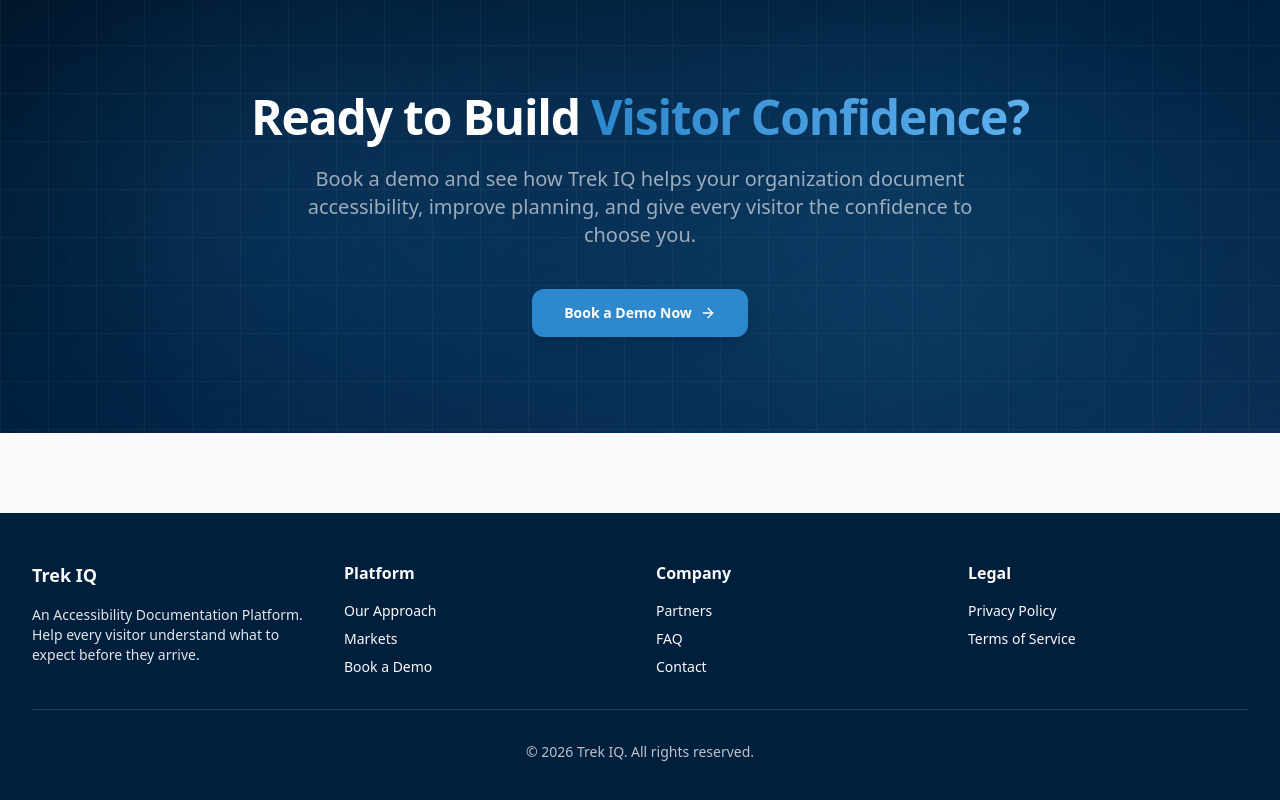
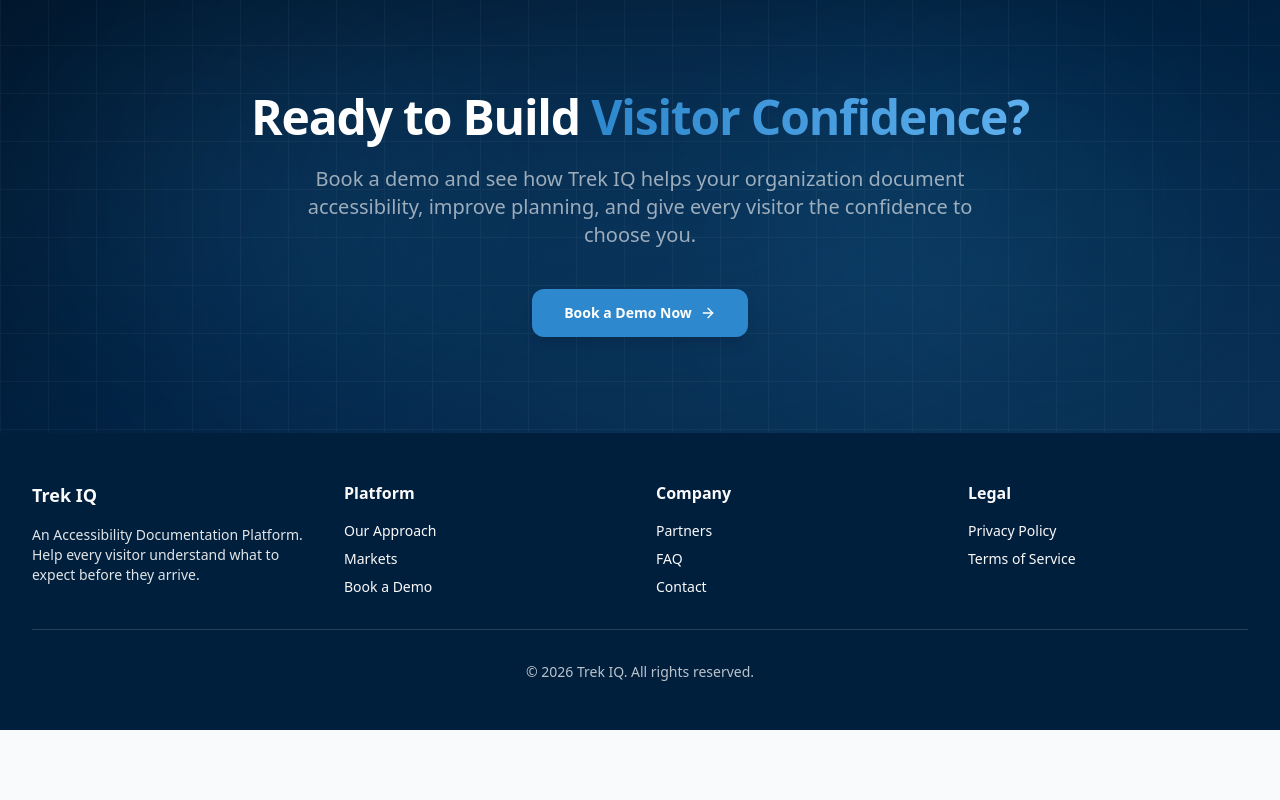
Before and after one commit to averycote/trekiq_new, a React (Vite) app: page / in a window 1280 px wide. Shown: the part 3391-4191 px from the top of the page. After the commit the page ends 4121 px from the top, so only its background shows below. Built offline with nearby package versions, Linux system fonts and the light colour scheme; no server answers.

Commit message:
File changes

```diff
--- a/src/components/Footer.jsx
+++ b/src/components/Footer.jsx
@@ -3,7 +3,7 @@ import { Link } from 'react-router-dom';
 
 export default function Footer() {
   return (
-    <footer className="bg-primary text-primary-foreground py-12 mt-20">
+    <footer className="bg-primary text-primary-foreground py-12">
       <div className="max-w-7xl mx-auto px-4 sm:px-6 lg:px-8">
         <div className="grid grid-cols-1 md:grid-cols-4 gap-8 mb-8">
           <div>
```
